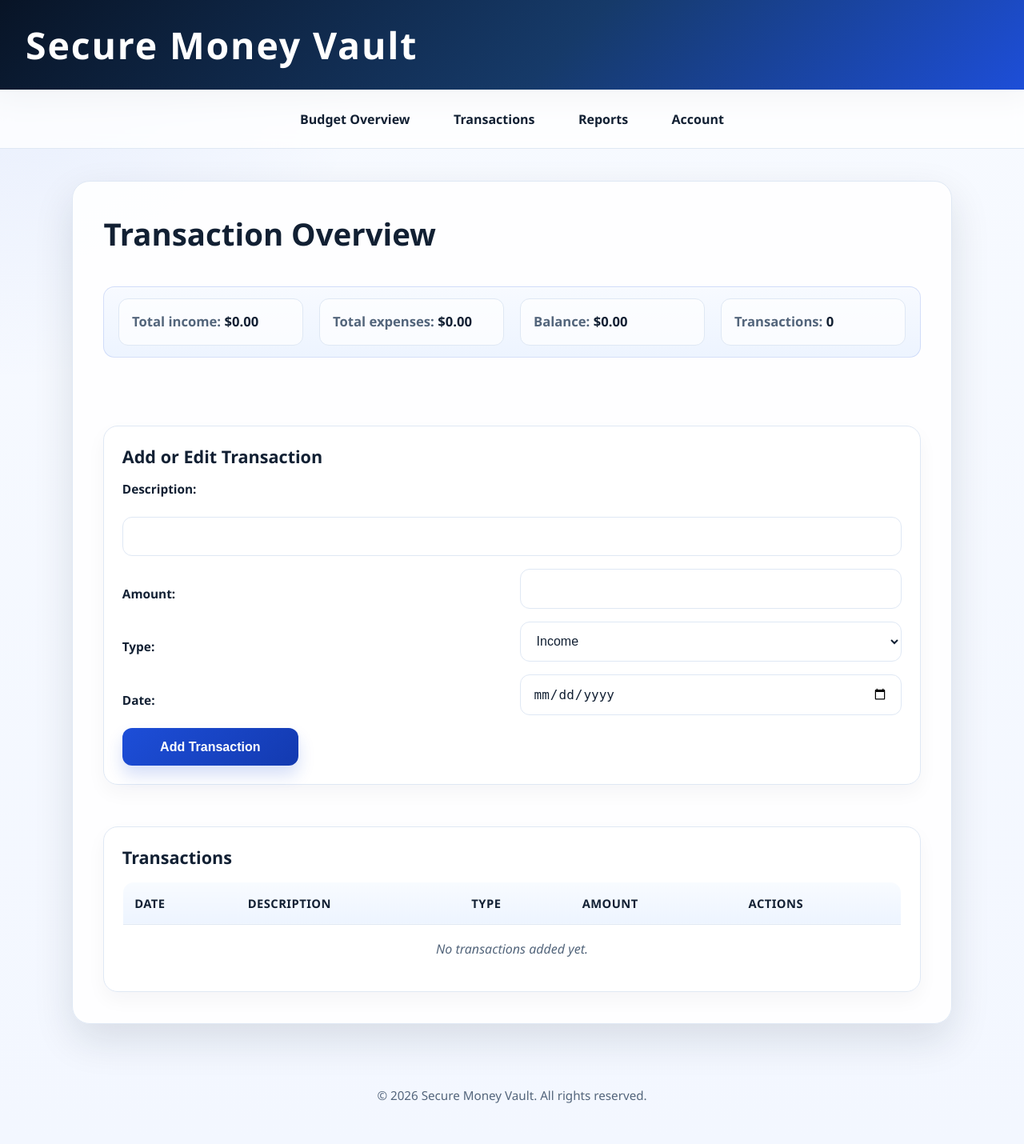
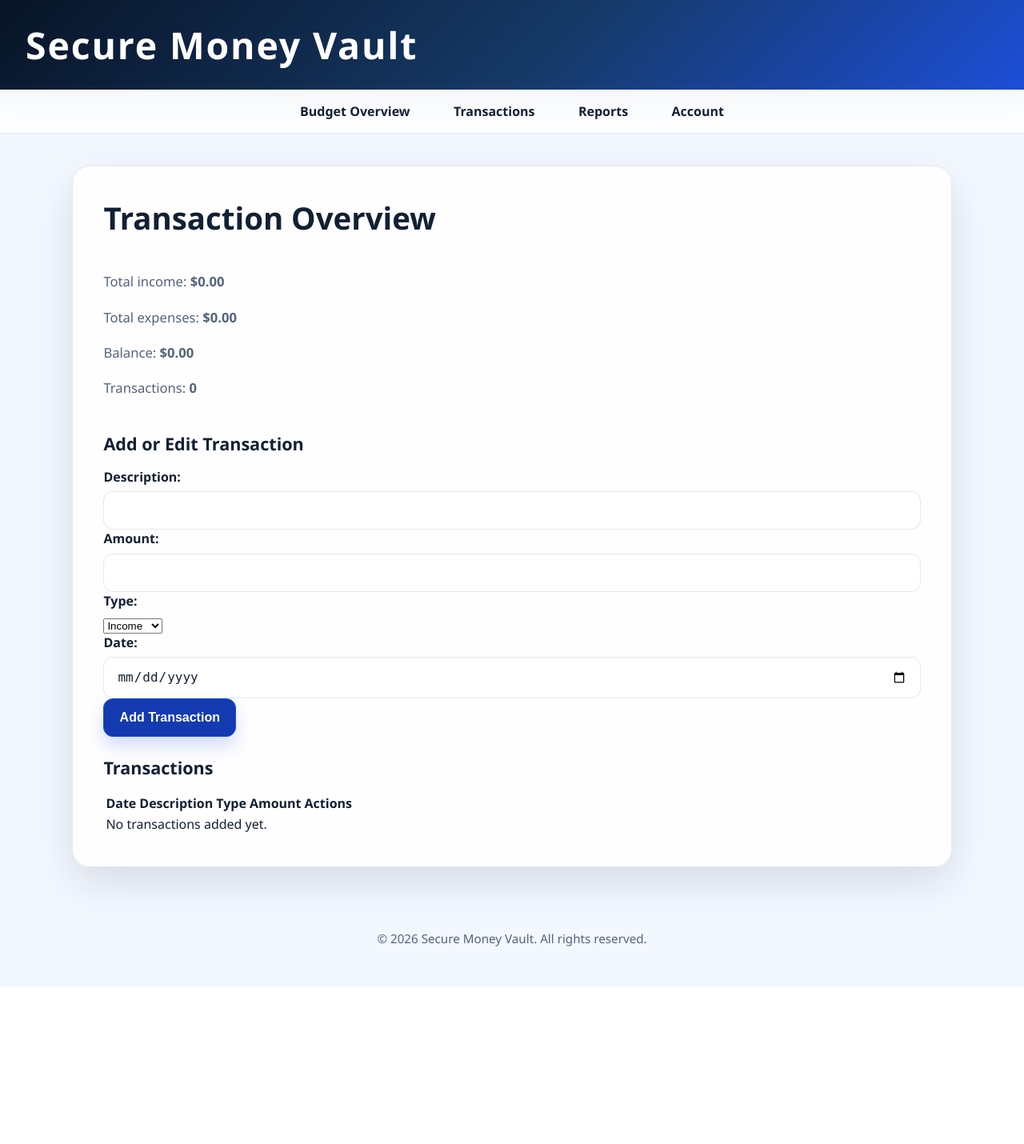
Before and after one commit to bikerbrandon2282/secure-money-vault-m3, a Django app: page /transactions/ in a window 1280 px wide. Shown: the whole page at 80% size. After the commit the page ends 1183 px from the top, so only its background shows below. Run offline with Django 5.2, Linux system fonts and the light colour scheme.

Commit message:
adjusting styles to be more simple and adjustable

```diff
--- a/static/css/style.css
+++ b/static/css/style.css
@@ -1,20 +1,4 @@
-/* Premium landing page + transactions styling */
-:root {
-  --bg: #f3f7ff;
-  --bg-strong: #eaf1ff;
-  --panel: rgba(255, 255, 255, 0.9);
-  --panel-strong: #ffffff;
-  --primary: #1d4ed8;
-  --primary-dark: #133ab0;
-  --primary-soft: #eaf1ff;
-  --text: #122033;
-  --muted: #53657b;
-  --border: #dfe8f4;
-  --success: #0f9f6e;
-  --danger: #dc2626;
-  --shadow: 0 20px 50px rgba(18, 32, 51, 0.12);
-  --radius: 18px;
-}
+/* Premium landing page*/
 
 * {
   box-sizing: border-box;
@@ -28,18 +12,22 @@ body {
   margin: 0;
   min-height: 100vh;
   font-family: "Segoe UI", Arial, sans-serif;
-  color: var(--text);
-  background:
-    radial-gradient(circle at top left, rgba(29, 78, 216, 0.08), transparent 25%),
-    linear-gradient(180deg, #f7faff 0%, var(--bg) 100%);
+  color: #122033;
   overflow-x: hidden;
+  background: #f3f7ff;
 }
 
+/* Header + Nav */
 header {
-  background: linear-gradient(135deg, #081426 0%, #163a69 55%, #1d4ed8 100%);
-  color: #ffffff;
+  background: linear-gradient(135deg, #081426, #163a69 55%, #1d4ed8);
+  color: #fff;
   padding: 1.5rem clamp(1rem, 3vw, 2rem);
   box-shadow: 0 12px 28px rgba(8, 20, 38, 0.18);
+}
+
+header a {
+  color: #F2F5F7;
+  text-decoration: none;
 }
 
 header h1 {
@@ -51,7 +39,7 @@ header h1 {
 
 nav {
   background: rgba(255, 255, 255, 0.78);
-  border-bottom: 1px solid var(--border);
+  border-bottom: 1px solid #dfe8f4;
   backdrop-filter: blur(8px);
 }
 
@@ -65,323 +53,122 @@ nav ul {
   padding: 1rem 1.5rem;
 }
 
-nav li {
-  display: inline-block;
-}
-
 nav a {
-  display: inline-block;
-  color: var(--text);
+  color: #122033;
   text-decoration: none;
   font-weight: 700;
   padding: 0.6rem 1rem;
   border-radius: 999px;
-  transition: all 0.2s ease;
+  transition: 0.2s ease;
 }
 
 nav a:hover,
 nav a:focus-visible {
-  background: var(--primary-soft);
-  color: var(--primary-dark);
-  outline: none;
+  background: #eaf1ff;
+  color: #133ab0;
 }
 
+/* Main container */
 main {
   width: min(100% - 1.5rem, 1100px);
   margin: 2.5rem auto;
   padding: clamp(1.5rem, 3vw, 2.5rem);
-  background: var(--panel);
-  border: 1px solid var(--border);
-  border-radius: calc(var(--radius) + 4px);
-  box-shadow: var(--shadow);
+  background: rgba(255, 255, 255, 0.9);
+  border: 1px solid #dfe8f4;
+  border-radius: 22px;
+  box-shadow: 0 20px 50px rgba(18, 32, 51, 0.12);
   display: flex;
   flex-direction: column;
   gap: 1.5rem;
 }
 
-main h2,
-main h3 {
-  margin-top: 0;
-  color: var(--text);
-}
-
 main h2 {
-  margin-bottom: 1rem;
+  margin: 0 0 1rem;
   font-size: clamp(2rem, 3vw, 2.8rem);
 }
 
 main h3 {
-  margin-bottom: 1rem;
+  margin: 0 0 1rem;
   font-size: 1.35rem;
 }
 
 main p {
   margin: 0 0 1rem;
   line-height: 1.7;
-  color: var(--muted);
+  color: #53657b;
   font-size: 1.04rem;
 }
 
-strong {
-  color: var(--text);
-}
-
-#pay-period,
-#transaction-overview {
+/* Pay period + overview */
+#pay-period {
   display: inline-block;
   margin-bottom: 1.5rem;
   padding: 0.9rem 1.1rem;
   border: 1px solid rgba(29, 78, 216, 0.15);
   border-radius: 14px;
-  background: linear-gradient(180deg, #f7faff 0%, #edf4ff 100%);
-  color: var(--primary-dark);
+  background: linear-gradient(180deg, #f7faff, #edf4ff);
+  color: #133ab0;
   font-weight: 700;
-  box-shadow: inset 0 1px 0 rgba(255, 255, 255, 0.7);
-}
-
-#transaction-overview {
-  display: grid;
-  grid-template-columns: repeat(auto-fit, minmax(200px, 1fr));
-  gap: 0.75rem 1.25rem;
-  width: 100%;
-  margin-bottom: 2rem;
-}
-
-#transaction-overview p {
-  margin: 0;
-  padding: 0.9rem 1rem;
-  border-radius: 12px;
-  background: rgba(255, 255, 255, 0.7);
-  border: 1px solid var(--border);
-}
-
-#transaction-form-section,
-#transactions-list-section {
-  background: rgba(255, 255, 255, 0.8);
-  border: 1px solid var(--border);
-  border-radius: var(--radius);
-  padding: 1.4rem;
-  margin-top: 1.8rem;
-  box-shadow: 0 10px 25px rgba(17, 24, 39, 0.04);
-}
-
-#transaction-form {
-  display: grid;
-  grid-template-columns: repeat(auto-fit, minmax(220px, 1fr));
-  gap: 1rem 1.2rem;
-  align-items: end;
-}
-
-#transaction-form > * {
-  grid-column: 1 / -1;
-}
-
-#transaction-form label {
-  margin-bottom: 0.5rem;
-  font-size: 0.96rem;
-}
-
-#transaction-form button,
-#transaction-form #cancel-edit-btn {
-  max-width: 220px;
-  width: 100%;
 }
 
 label {
   display: block;
   margin-bottom: 0.45rem;
   font-weight: 700;
-  color: var(--text);
+  color: #122033;
 }
 
-input[type="text"],
-input[type="number"],
-input[type="date"],
-select {
+input {
   width: 100%;
   padding: 0.9rem 1rem;
-  border: 1px solid var(--border);
+  border: 1px solid #dfe8f4;
   border-radius: 12px;
   font-size: 1rem;
-  background: #ffffff;
-  color: var(--text);
-  transition: border-color 0.2s ease, box-shadow 0.2s ease;
+  color: #122033;
 }
 
-input[type="text"]:focus,
-input[type="number"]:focus,
-input[type="date"]:focus,
-select:focus {
-  border-color: var(--primary);
-  outline: none;
+input:focus{
+  border-color: #1d4ed8;
   box-shadow: 0 0 0 4px rgba(29, 78, 216, 0.12);
 }
 
+/* Buttons */
 button {
-  align-self: end;
   padding: 0.9rem 1.2rem;
-  border: none;
+  border: solid 1px #1d4ed8;
   border-radius: 12px;
-  background: linear-gradient(135deg, var(--primary) 0%, var(--primary-dark) 100%);
-  color: #ffffff;
+  background: #133ab0;
+  color: #fff;
   font-size: 1rem;
   font-weight: 700;
-  cursor: pointer;
-  transition: transform 0.2s ease, box-shadow 0.2s ease, filter 0.2s ease;
   box-shadow: 0 12px 20px rgba(29, 78, 216, 0.18);
 }
 
-button:hover,
-button:focus-visible {
+button:hover {
   transform: translateY(-1px);
-  filter: brightness(1.02);
   box-shadow: 0 16px 24px rgba(29, 78, 216, 0.22);
-  outline: none;
 }
 
-#cancel-edit-btn {
-  background: linear-gradient(135deg, #f3f6fa 0%, #e9eef7 100%);
-  color: var(--text);
-  border: 1px solid var(--border);
-  box-shadow: none;
-}
-
-#transactions-table {
-  width: 100%;
-  border-collapse: collapse;
-  margin-top: 0.75rem;
-  overflow: hidden;
-  border-radius: 14px;
-  border: 1px solid var(--border);
-  background: #ffffff;
-}
-
-#transactions-table th,
-#transactions-table td {
-  padding: 1rem 0.9rem;
-  text-align: left;
-  border-bottom: 1px solid var(--border);
-  vertical-align: middle;
-}
-
-#transactions-table thead th {
-  background: linear-gradient(180deg, #f8fbff 0%, #edf4ff 100%);
-  color: var(--text);
-  font-size: 0.92rem;
-  letter-spacing: 0.03em;
-  text-transform: uppercase;
-}
-
-#transactions-table tbody tr:hover {
-  background: #f8fbff;
-}
-
-#transactions-table tbody tr:last-child td {
-  border-bottom: none;
-}
-
-#transactions-table td button {
-  margin: 0.2rem 0.35rem 0.2rem 0;
-  padding: 0.6rem 0.8rem;
-  font-size: 0.85rem;
-}
-
-#transactions-table .transaction-income {
-  color: var(--success);
-  font-weight: 700;
-}
-
-#transactions-table .transaction-expense {
-  color: var(--danger);
-  font-weight: 700;
-}
-
-#no-transactions-row td {
-  color: var(--muted);
-  font-style: italic;
-  text-align: center;
-  padding: 1.2rem;
-}
-
+/* Footer */
 footer {
   padding: 1.5rem 1rem 2.25rem;
   text-align: center;
-  color: var(--muted);
+  color: #53657b;
   font-size: 0.95rem;
 }
 
-@media (min-width: 768px) {
-  #transaction-form {
-    grid-template-columns: repeat(2, minmax(0, 1fr));
-  }
-
-  #transaction-form > label,
-  #transaction-form > input,
-  #transaction-form > select,
-  #transaction-form > button,
-  #transaction-form > #cancel-edit-btn {
-    grid-column: auto;
-  }
-
-  #transaction-form #transaction-description,
-  #transaction-form #transaction-type,
-  #transaction-form #transaction-date,
-  #transaction-form #transaction-amount {
-    min-height: 3.1rem;
-  }
-
-  #transaction-form > #transaction-description {
-    grid-column: 1 / -1;
-  }
-
-  #transaction-form > #save-transaction-btn,
-  #transaction-form > #cancel-edit-btn {
-    justify-self: start;
-  }
-}
+/* Responsive design for smaller screens */
 
 @media (max-width: 900px) {
   main {
     width: min(100% - 1rem, 960px);
-  }
-
-  #transaction-overview {
-    grid-template-columns: repeat(auto-fit, minmax(170px, 1fr));
   }
 }
 
 @media (max-width: 720px) {
   nav ul {
     display: grid;
-    grid-template-columns: repeat(2, minmax(0, 1fr));
-    justify-content: stretch;
-    padding: 0.8rem 1rem;
-    gap: 0.6rem;
-  }
-
-  nav li {
-    display: flex;
-  }
-
-  nav a {
-    width: 100%;
-    text-align: center;
-    justify-content: center;
-  }
-
-  main {
-    width: min(100% - 0.75rem, 900px);
-    margin-top: 1.5rem;
-  }
-
-  #transaction-form {
-    grid-template-columns: 1fr;
-  }
-
-  #transactions-table {
-    display: block;
-    overflow-x: auto;
-    white-space: nowrap;
+    grid-template-columns: repeat(2, 1fr);
   }
 }
 
@@ -390,33 +177,7 @@ footer {
     padding: 1.2rem 1rem;
   }
 
-  header h1 {
-    font-size: clamp(1.7rem, 8vw, 2.2rem);
-  }
-
-  nav ul {
-    grid-template-columns: 1fr;
-  }
-
   main {
     padding: 1.2rem 1rem;
   }
-
-  main h2 {
-    font-size: clamp(1.7rem, 7vw, 2.1rem);
-  }
-
-  #transaction-form-section,
-  #transactions-list-section {
-    padding: 0.9rem;
-  }
-
-  #transaction-overview p {
-    padding: 0.8rem 0.9rem;
-  }
-
-  button {
-    width: 100%;
-    margin-top: 0.25rem;
-  }
 }
```
